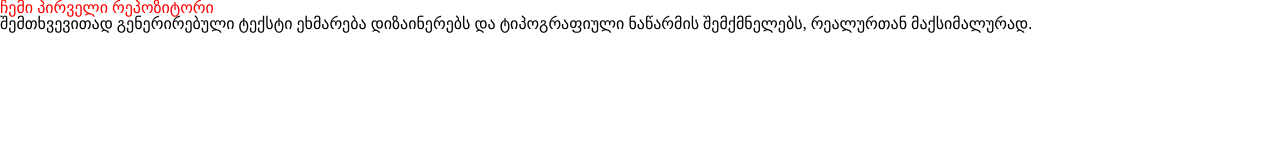
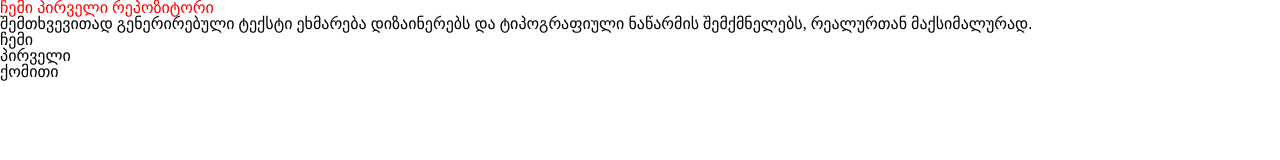
Before and after one commit to nchavchanidze/lesson-4, a plain HTML site: page index.html in a window 1280 px wide. Drawn offline with Linux system fonts and the light colour scheme.

Commit message:
Created List

```diff
--- a/index.html
+++ b/index.html
@@ -8,5 +8,10 @@
   <body>
     <h1>ჩემი პირველი რეპოზიტორი</h1>
     <p>შემთხვევითად გენერირებული ტექსტი ეხმარება დიზაინერებს და ტიპოგრაფიული ნაწარმის შემქმნელებს, რეალურთან მაქსიმალურად.</p>
+    <ul>
+      <li>ჩემი</li>
+      <li>პირველი</li>
+      <li>ქომითი</li>
+    </ul>
   </body>
 </html>
```
